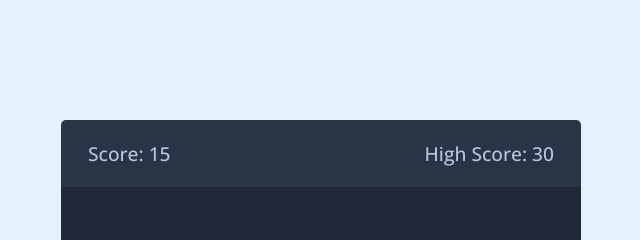
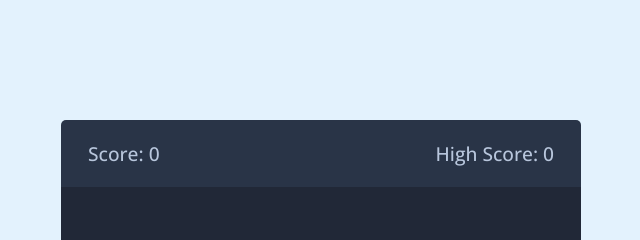
Before and after one commit to AlexsanderI/snakeJS, a plain HTML site: page index.html in a window 1280 px wide. Shown: the top 240 px of the page, 319-959 px from the left. Drawn offline with nearby package versions, Linux system fonts and the light colour scheme.

Commit message:
highScore

```diff
--- a/index.html
+++ b/index.html
@@ -11,8 +11,8 @@
   <body>
     <div class="wrapper">
       <div class="game-details">
-        <span class="score">Score: 15</span>
-        <span class="high-score">High Score: 30</span>
+        <span class="score">Score: 0</span>
+        <span class="high-score">High Score: 0</span>
       </div>
       <div class="play-board"></div>
     </div>
--- a/script.js
+++ b/script.js
@@ -1,5 +1,6 @@
 const playBoard = document.querySelector('.play-board');
 const scoreElement = document.querySelector('.score');
+const highScoreElement = document.querySelector('.high-score');
 
 let gameOver = false;
 let foodX, foodY;
@@ -10,6 +11,8 @@ let vectorX = 0,
   vectorY = 0;
 let setIntervalId;
 let score = 0;
+let highScore = localStorage.getItem('high-score') || 0;
+highScoreElement.innerText = `High Score: ${highScore}`;
 
 const changeFoodPosition = () => {
   foodX = Math.floor(Math.random() * 30) + 1;
@@ -46,8 +49,10 @@ const initGame = () => {
     changeFoodPosition();
     snakeBody.push([foodX, foodY]);
     score++;
-
+    highScore = score >= highScore ? score : highScore;
+    localStorage.setItem('high-score', highScore);
     scoreElement.innerText = `Score: ${score}`;
+    highScoreElement.innerText = `High Score: ${highScore}`;
   }
 
   for (let i = snakeBody.length - 1; i > 0; i--) {
```
